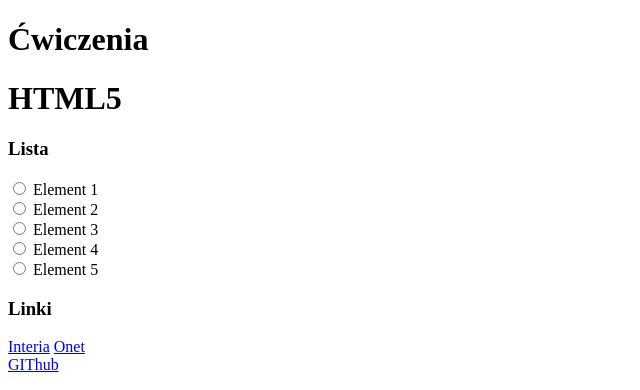
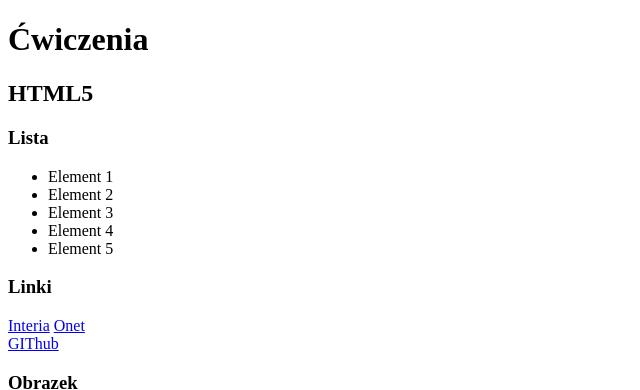
Before and after one commit to gitadmen/Zadanie--33293, a plain HTML site: page index.html in a window 1280 px wide. Shown: the top 390 px of the page, without its empty margins (0-640 px from the left). Drawn offline with Linux system fonts and the light colour scheme.

Commit message:
Update index.html

```diff
--- a/index.html
+++ b/index.html
@@ -9,20 +9,17 @@
 <body>
 
     <h1>Ćwiczenia</h1>
-    <h1>HTML5</h1>
+    <h2>HTML5</h2>
     <h3>Lista</h3>
-    <form>
-        <input type="radio" id="item1" name="opcja" value="Element 1">
-        <label for="item1">Element 1</label> <br>
-        <input type="radio" id="item2" name="opcja" value="Element 2">
-        <label for="item2">Element 2</label> <br>
-        <input type="radio" id="item3" name="opcja" value="Element 3">
-        <label for="item3">Element 3</label> <br>
-        <input type="radio" id="item4" name="opcja" value="Element 4">
-        <label for="item4">Element 4</label> <br>
-        <input type="radio" id="item5" name="opcja" value="Element 5">
-        <label for="item5">Element 5</label> <br>
-    </form>
+
+    <ul>
+        <li>Element 1</li>
+        <li>Element 2</li>
+        <li>Element 3</li>
+        <li>Element 4</li>
+        <li>Element 5</li>
+    </ul>
+
     <h3>Linki</h3>
     <a href="https://www.interia.pl/">Interia</a>
     <a href="https://www.onet.pl/">Onet</a>
```
